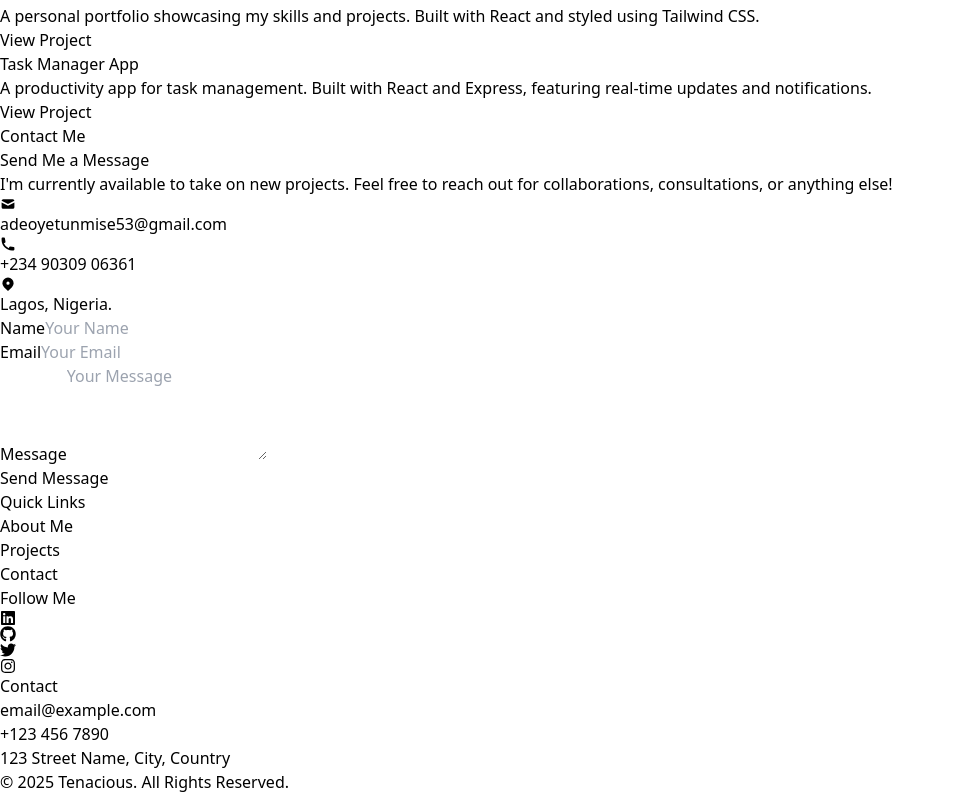
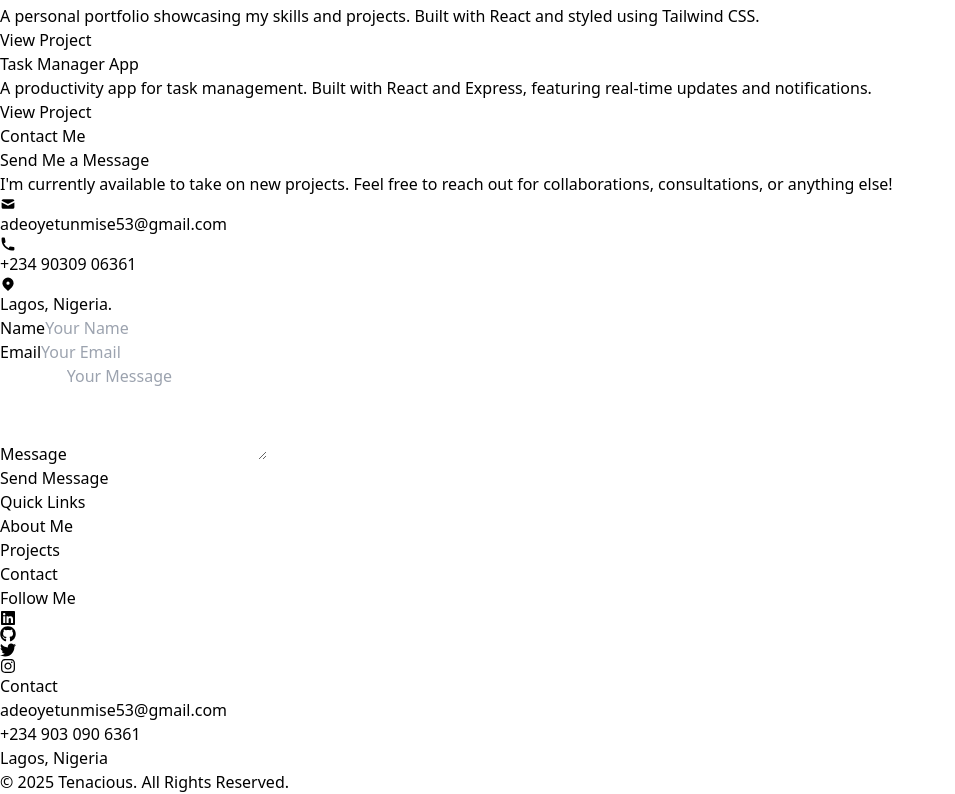
Before and after one commit to adeoyetunmise/New_Portfolio, a React (Vite) app: page / in a window 1280 px wide. Shown: the part 2765-3559 px from the top of the page, without its empty margins (0-955 px from the left). Built offline with nearby package versions, Linux system fonts and the light colour scheme.

Commit message:
More updates

```diff
--- a/src/components/Footer.jsx
+++ b/src/components/Footer.jsx
@@ -16,7 +16,7 @@ const Footer = () => {
                 </a>
               </li>
               <li>
-                <a href="#projects" className="hover:text-blue-400 transition">
+                <a href="#project" className="hover:text-blue-400 transition">
                   Projects
                 </a>
               </li>
@@ -53,17 +53,17 @@ const Footer = () => {
             <ul className="space-y-2">
               <li>
                 <a href="mailto:email@example.com" className="hover:text-blue-400 transition">
-                  email@example.com
+                  adeoyetunmise53@gmail.com
                 </a>
               </li>
               <li>
                 <a href="tel:+1234567890" className="hover:text-blue-400 transition">
-                  +123 456 7890
+                  +234 903 090 6361
                 </a>
               </li>
               <li>
                 <span className="hover:text-blue-400 transition">
-                  123 Street Name, City, Country
+                  Lagos, Nigeria
                 </span>
               </li>
             </ul>
--- a/src/components/HeroPage.jsx
+++ b/src/components/HeroPage.jsx
@@ -58,7 +58,7 @@ const HeroPage = () => {
         </h1>
         <h1 className="text-2xl font-extrabold text-gray-800">I'm Adeoye Tunmise</h1>
 
-        <p className="text-sky-500 font-bold text-6xl">
+        <p className="text-sky-500 font-bold text-5xl">
           {typedText}
           <span
         className={`${
```
